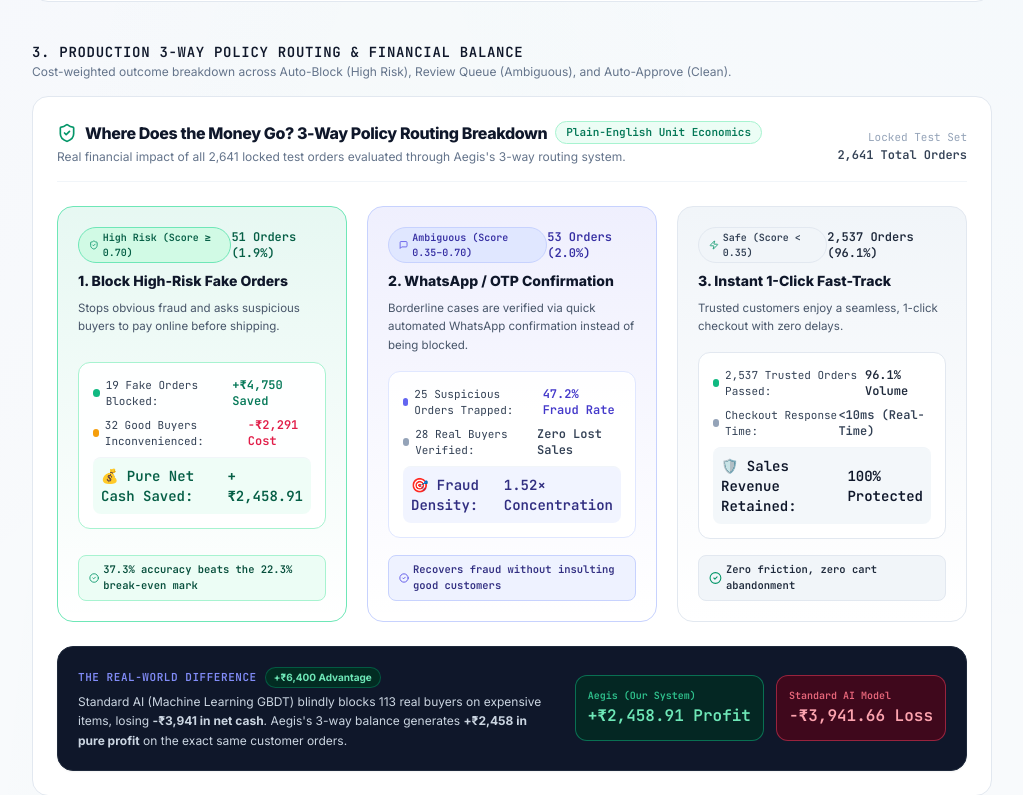
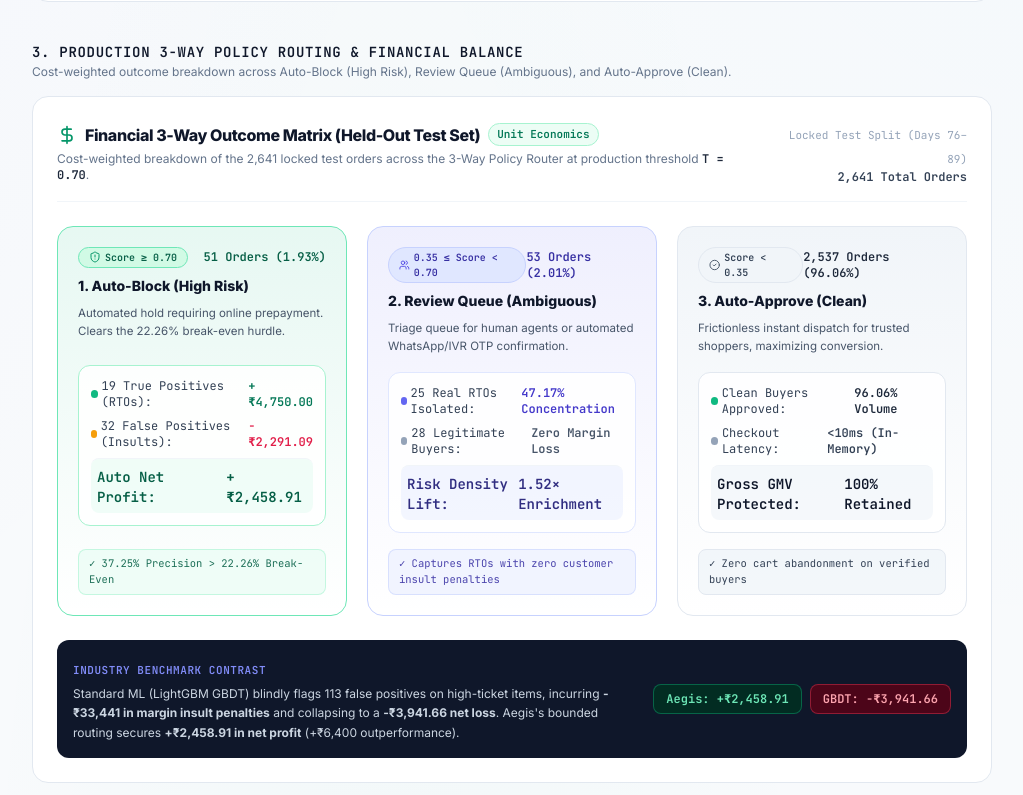
Before and after one commit to MOHILMANDAPE15/Razorpay_buildathon, a Next.js app in the folder frontend/: page /shadow-control in a window 1280 px wide. Shown: the part 1765-2560 px from the top of the page, without its empty margins (248-1271 px from the left). Built offline with nearby package versions, Linux system fonts and the light colour scheme; no server answers.

Commit message:
Revert "feat(ui): replace academic matrix terminology with high-impact plain-English merchant business terms"
This reverts commit 2ea1d1ad78c1ae5a9b30466d812ac506585cd5f3.

```diff
--- a/frontend/src/components/charts/FinancialOutcomeMatrix.tsx
+++ b/frontend/src/components/charts/FinancialOutcomeMatrix.tsx
@@ -1,7 +1,7 @@
 'use client';
 
 import React from 'react';
-import { ShieldCheck, MessageSquare, Zap, TrendingUp, CheckCircle2, ArrowRight } from 'lucide-react';
+import { ShieldAlert, Users, CheckCircle2, DollarSign, TrendingUp, AlertTriangle } from 'lucide-react';
 
 export function FinancialOutcomeMatrix() {
   return (
@@ -11,19 +11,19 @@ export function FinancialOutcomeMatrix() {
         <div>
           <div className="flex items-center gap-2">
             <h3 className="text-base font-extrabold text-slate-900 tracking-tight flex items-center gap-2">
-              <ShieldCheck className="w-5 h-5 text-emerald-600" />
-              Where Does the Money Go? 3-Way Policy Routing Breakdown
+              <DollarSign className="w-5 h-5 text-emerald-600" />
+              Financial 3-Way Outcome Matrix (Held-Out Test Set)
             </h3>
-            <span className="text-[11px] font-mono font-bold px-2.5 py-0.5 rounded-full bg-emerald-50 text-emerald-700 border border-emerald-200">
-              Plain-English Unit Economics
+            <span className="text-[11px] font-mono font-bold px-2 py-0.5 rounded-full bg-emerald-50 text-emerald-700 border border-emerald-200">
+              Unit Economics
             </span>
           </div>
           <p className="text-xs text-slate-500 mt-1">
-            Real financial impact of all 2,641 locked test orders evaluated through Aegis&apos;s 3-way routing system.
+            Cost-weighted breakdown of the 2,641 locked test orders across the 3-Way Policy Router at production threshold <span className="font-mono font-bold text-slate-800">T = 0.70</span>.
           </p>
         </div>
         <div className="text-right hidden sm:block">
-          <span className="text-[11px] font-mono text-slate-400">Locked Test Set</span>
+          <span className="text-[11px] font-mono text-slate-400">Locked Test Split (Days 76–89)</span>
           <p className="text-xs font-bold text-slate-700 font-mono">2,641 Total Orders</p>
         </div>
       </div>
@@ -35,41 +35,40 @@ export function FinancialOutcomeMatrix() {
           <div className="space-y-2">
             <div className="flex items-center justify-between">
               <span className="px-2.5 py-0.5 rounded-full text-[10px] font-extrabold font-mono bg-emerald-100 text-emerald-800 border border-emerald-300 flex items-center gap-1">
-                <ShieldCheck className="w-3 h-3 text-emerald-600" />
-                High Risk (Score ≥ 0.70)
+                <ShieldAlert className="w-3 h-3 text-emerald-600" />
+                Score ≥ 0.70
               </span>
-              <span className="text-xs font-mono font-bold text-emerald-800">51 Orders (1.9%)</span>
+              <span className="text-xs font-mono font-bold text-emerald-800">51 Orders (1.93%)</span>
             </div>
-            <h4 className="text-sm font-extrabold text-slate-900">1. Block High-Risk Fake Orders</h4>
+            <h4 className="text-sm font-extrabold text-slate-900">1. Auto-Block (High Risk)</h4>
             <p className="text-[11.5px] text-slate-600 leading-relaxed">
-              Stops obvious fraud and asks suspicious buyers to pay online before shipping.
+              Automated hold requiring online prepayment. Clears the 22.26% break-even hurdle.
             </p>
           </div>
 
-          <div className="p-3.5 rounded-xl bg-white/95 border border-emerald-200 space-y-2 font-mono text-xs shadow-2xs">
+          <div className="p-3 rounded-xl bg-white/90 border border-emerald-200 space-y-2 font-mono text-xs shadow-2xs">
             <div className="flex justify-between items-center text-slate-700">
-              <span className="flex items-center gap-1.5 text-[11px]">
+              <span className="flex items-center gap-1">
                 <span className="w-2 h-2 rounded-full bg-emerald-500 inline-block" />
-                19 Fake Orders Blocked:
+                19 True Positives (RTOs):
               </span>
-              <strong className="text-emerald-700">+₹4,750 Saved</strong>
+              <strong className="text-emerald-700">+₹4,750.00</strong>
             </div>
             <div className="flex justify-between items-center text-slate-700">
-              <span className="flex items-center gap-1.5 text-[11px]">
+              <span className="flex items-center gap-1">
                 <span className="w-2 h-2 rounded-full bg-amber-500 inline-block" />
-                32 Good Buyers Inconvenienced:
+                32 False Positives (Insults):
               </span>
-              <strong className="text-rose-600">-₹2,291 Cost</strong>
+              <strong className="text-rose-600">-₹2,291.09</strong>
             </div>
-            <div className="pt-2 border-t border-slate-100 flex justify-between items-center text-sm font-extrabold text-emerald-800 bg-emerald-50/80 p-2 rounded-lg">
-              <span>💰 Pure Net Cash Saved:</span>
+            <div className="pt-2 border-t border-slate-100 flex justify-between items-center text-sm font-extrabold text-emerald-800 bg-emerald-50/70 p-1.5 rounded-lg">
+              <span>Auto Net Profit:</span>
               <span>+₹2,458.91</span>
             </div>
           </div>
 
-          <div className="text-[10.5px] text-emerald-900 font-mono bg-emerald-50 px-2.5 py-1.5 rounded-lg border border-emerald-200 font-bold flex items-center gap-1">
-            <CheckCircle2 className="w-3.5 h-3.5 text-emerald-600" />
-            37.3% accuracy beats the 22.3% break-even mark
+          <div className="text-[10.5px] text-emerald-800/90 font-mono bg-emerald-50/80 px-2.5 py-1.5 rounded-lg border border-emerald-200/60">
+            ✓ 37.25% Precision &gt; 22.26% Break-Even
           </div>
         </div>
 
@@ -78,41 +77,40 @@ export function FinancialOutcomeMatrix() {
           <div className="space-y-2">
             <div className="flex items-center justify-between">
               <span className="px-2.5 py-0.5 rounded-full text-[10px] font-extrabold font-mono bg-indigo-100 text-indigo-800 border border-indigo-200 flex items-center gap-1">
-                <MessageSquare className="w-3 h-3 text-indigo-600" />
-                Ambiguous (Score 0.35–0.70)
+                <Users className="w-3 h-3 text-indigo-600" />
+                0.35 ≤ Score &lt; 0.70
               </span>
-              <span className="text-xs font-mono font-bold text-indigo-800">53 Orders (2.0%)</span>
+              <span className="text-xs font-mono font-bold text-indigo-800">53 Orders (2.01%)</span>
             </div>
-            <h4 className="text-sm font-extrabold text-slate-900">2. WhatsApp / OTP Confirmation</h4>
+            <h4 className="text-sm font-extrabold text-slate-900">2. Review Queue (Ambiguous)</h4>
             <p className="text-[11.5px] text-slate-600 leading-relaxed">
-              Borderline cases are verified via quick automated WhatsApp confirmation instead of being blocked.
+              Triage queue for human agents or automated WhatsApp/IVR OTP confirmation.
             </p>
           </div>
 
-          <div className="p-3.5 rounded-xl bg-white/95 border border-indigo-100 space-y-2 font-mono text-xs shadow-2xs">
+          <div className="p-3 rounded-xl bg-white/90 border border-indigo-100 space-y-2 font-mono text-xs shadow-2xs">
             <div className="flex justify-between items-center text-slate-700">
-              <span className="flex items-center gap-1.5 text-[11px]">
+              <span className="flex items-center gap-1">
                 <span className="w-2 h-2 rounded-full bg-indigo-500 inline-block" />
-                25 Suspicious Orders Trapped:
+                25 Real RTOs Isolated:
               </span>
-              <strong className="text-indigo-700">47.2% Fraud Rate</strong>
+              <strong className="text-indigo-700">47.17% Concentration</strong>
             </div>
             <div className="flex justify-between items-center text-slate-700">
-              <span className="flex items-center gap-1.5 text-[11px]">
+              <span className="flex items-center gap-1">
                 <span className="w-2 h-2 rounded-full bg-slate-400 inline-block" />
-                28 Real Buyers Verified:
+                28 Legitimate Buyers:
               </span>
-              <strong className="text-slate-700">Zero Lost Sales</strong>
+              <strong className="text-slate-600">Zero Margin Loss</strong>
             </div>
-            <div className="pt-2 border-t border-slate-100 flex justify-between items-center text-sm font-extrabold text-indigo-900 bg-indigo-50/80 p-2 rounded-lg">
-              <span>🎯 Fraud Density:</span>
-              <span>1.52× Concentration</span>
+            <div className="pt-2 border-t border-slate-100 flex justify-between items-center text-sm font-extrabold text-indigo-900 bg-indigo-50/70 p-1.5 rounded-lg">
+              <span>Risk Density Lift:</span>
+              <span>1.52× Enrichment</span>
             </div>
           </div>
 
-          <div className="text-[10.5px] text-indigo-900 font-mono bg-indigo-50 px-2.5 py-1.5 rounded-lg border border-indigo-200 font-bold flex items-center gap-1">
-            <CheckCircle2 className="w-3.5 h-3.5 text-indigo-600" />
-            Recovers fraud without insulting good customers
+          <div className="text-[10.5px] text-indigo-800/90 font-mono bg-indigo-50/80 px-2.5 py-1.5 rounded-lg border border-indigo-200/60">
+            ✓ Captures RTOs with zero customer insult penalties
           </div>
         </div>
 
@@ -121,71 +119,60 @@ export function FinancialOutcomeMatrix() {
           <div className="space-y-2">
             <div className="flex items-center justify-between">
               <span className="px-2.5 py-0.5 rounded-full text-[10px] font-extrabold font-mono bg-slate-100 text-slate-700 border border-slate-200 flex items-center gap-1">
-                <Zap className="w-3 h-3 text-emerald-600" />
-                Safe (Score &lt; 0.35)
+                <CheckCircle2 className="w-3 h-3 text-slate-600" />
+                Score &lt; 0.35
               </span>
-              <span className="text-xs font-mono font-bold text-slate-800">2,537 Orders (96.1%)</span>
+              <span className="text-xs font-mono font-bold text-slate-800">2,537 Orders (96.06%)</span>
             </div>
-            <h4 className="text-sm font-extrabold text-slate-900">3. Instant 1-Click Fast-Track</h4>
+            <h4 className="text-sm font-extrabold text-slate-900">3. Auto-Approve (Clean)</h4>
             <p className="text-[11.5px] text-slate-600 leading-relaxed">
-              Trusted customers enjoy a seamless, 1-click checkout with zero delays.
+              Frictionless instant dispatch for trusted shoppers, maximizing conversion.
             </p>
           </div>
 
-          <div className="p-3.5 rounded-xl bg-white/95 border border-slate-200 space-y-2 font-mono text-xs shadow-2xs">
+          <div className="p-3 rounded-xl bg-white/90 border border-slate-200 space-y-2 font-mono text-xs shadow-2xs">
             <div className="flex justify-between items-center text-slate-700">
-              <span className="flex items-center gap-1.5 text-[11px]">
+              <span className="flex items-center gap-1">
                 <span className="w-2 h-2 rounded-full bg-emerald-500 inline-block" />
-                2,537 Trusted Orders Passed:
+                Clean Buyers Approved:
               </span>
-              <strong className="text-slate-800">96.1% Volume</strong>
+              <strong className="text-slate-800">96.06% Volume</strong>
             </div>
             <div className="flex justify-between items-center text-slate-700">
-              <span className="flex items-center gap-1.5 text-[11px]">
+              <span className="flex items-center gap-1">
                 <span className="w-2 h-2 rounded-full bg-slate-400 inline-block" />
-                Checkout Response Time:
+                Checkout Latency:
               </span>
-              <strong className="text-slate-700">&lt;10ms (Real-Time)</strong>
+              <strong className="text-slate-700">&lt;10ms (In-Memory)</strong>
             </div>
-            <div className="pt-2 border-t border-slate-100 flex justify-between items-center text-sm font-extrabold text-slate-900 bg-slate-100/80 p-2 rounded-lg">
-              <span>🛡️ Sales Revenue Retained:</span>
-              <span>100% Protected</span>
+            <div className="pt-2 border-t border-slate-100 flex justify-between items-center text-sm font-extrabold text-slate-900 bg-slate-100/70 p-1.5 rounded-lg">
+              <span>Gross GMV Protected:</span>
+              <span>100% Retained</span>
             </div>
           </div>
 
-          <div className="text-[10.5px] text-slate-800 font-mono bg-slate-100 px-2.5 py-1.5 rounded-lg border border-slate-200 font-bold flex items-center gap-1">
-            <CheckCircle2 className="w-3.5 h-3.5 text-emerald-600" />
-            Zero friction, zero cart abandonment
+          <div className="text-[10.5px] text-slate-700 font-mono bg-slate-100/80 px-2.5 py-1.5 rounded-lg border border-slate-200">
+            ✓ Zero cart abandonment on verified buyers
           </div>
         </div>
       </div>
 
-      {/* Direct Comparison Banner vs Traditional ML */}
-      <div className="p-5 rounded-2xl bg-slate-900 text-slate-100 flex flex-col md:flex-row md:items-center justify-between gap-5 border border-slate-800 shadow-sm">
-        <div className="space-y-1 max-w-xl">
-          <div className="flex items-center gap-2">
-            <span className="text-[11px] font-mono uppercase tracking-wider text-indigo-400 font-bold">
-              The Real-World Difference
-            </span>
-            <span className="text-[10px] font-bold px-2 py-0.5 rounded-full bg-emerald-950 text-emerald-300 border border-emerald-700/60">
-              +₹6,400 Advantage
-            </span>
-          </div>
+      {/* Comparison Callout vs GBDT */}
+      <div className="p-4 rounded-xl bg-slate-900 text-slate-100 flex flex-col sm:flex-row sm:items-center justify-between gap-4">
+        <div className="space-y-1">
+          <span className="text-[11px] font-mono uppercase tracking-wider text-indigo-400 font-bold">
+            Industry Benchmark Contrast
+          </span>
           <p className="text-xs text-slate-300 leading-relaxed">
-            Standard AI (Machine Learning GBDT) blindly blocks 113 real buyers on expensive items, losing <strong>-₹3,941 in net cash</strong>.
-            Aegis&apos;s 3-way balance generates <strong>+₹2,458 in pure profit</strong> on the exact same customer orders.
+            Standard ML (LightGBM GBDT) blindly flags 113 false positives on high-ticket items, incurring <strong>-₹33,441 in margin insult penalties</strong> and collapsing to a <strong>-₹3,941.66 net loss</strong>. Aegis's bounded routing secures <strong>+₹2,458.91 in net profit</strong> (+₹6,400 outperformance).
           </p>
         </div>
-
-        <div className="flex flex-wrap items-center gap-3 font-mono text-xs shrink-0">
-          <div className="p-3 rounded-xl bg-emerald-950/80 border border-emerald-500/50 text-emerald-200">
-            <span className="text-[10px] text-emerald-400/90 block font-semibold">Aegis (Our System)</span>
-            <strong className="text-base font-extrabold text-emerald-300">+₹2,458.91 Profit</strong>
+        <div className="flex items-center gap-2 self-start sm:self-auto shrink-0 font-mono text-xs">
+          <div className="px-3 py-1.5 rounded-lg bg-emerald-950 border border-emerald-500/40 text-emerald-300 font-bold">
+            Aegis: +₹2,458.91
           </div>
-
-          <div className="p-3 rounded-xl bg-rose-950/80 border border-rose-500/50 text-rose-200">
-            <span className="text-[10px] text-rose-400/90 block font-semibold">Standard AI Model</span>
-            <strong className="text-base font-extrabold text-rose-300">-₹3,941.66 Loss</strong>
+          <div className="px-3 py-1.5 rounded-lg bg-rose-950 border border-rose-500/40 text-rose-300 font-bold">
+            GBDT: -₹3,941.66
           </div>
         </div>
       </div>
```
